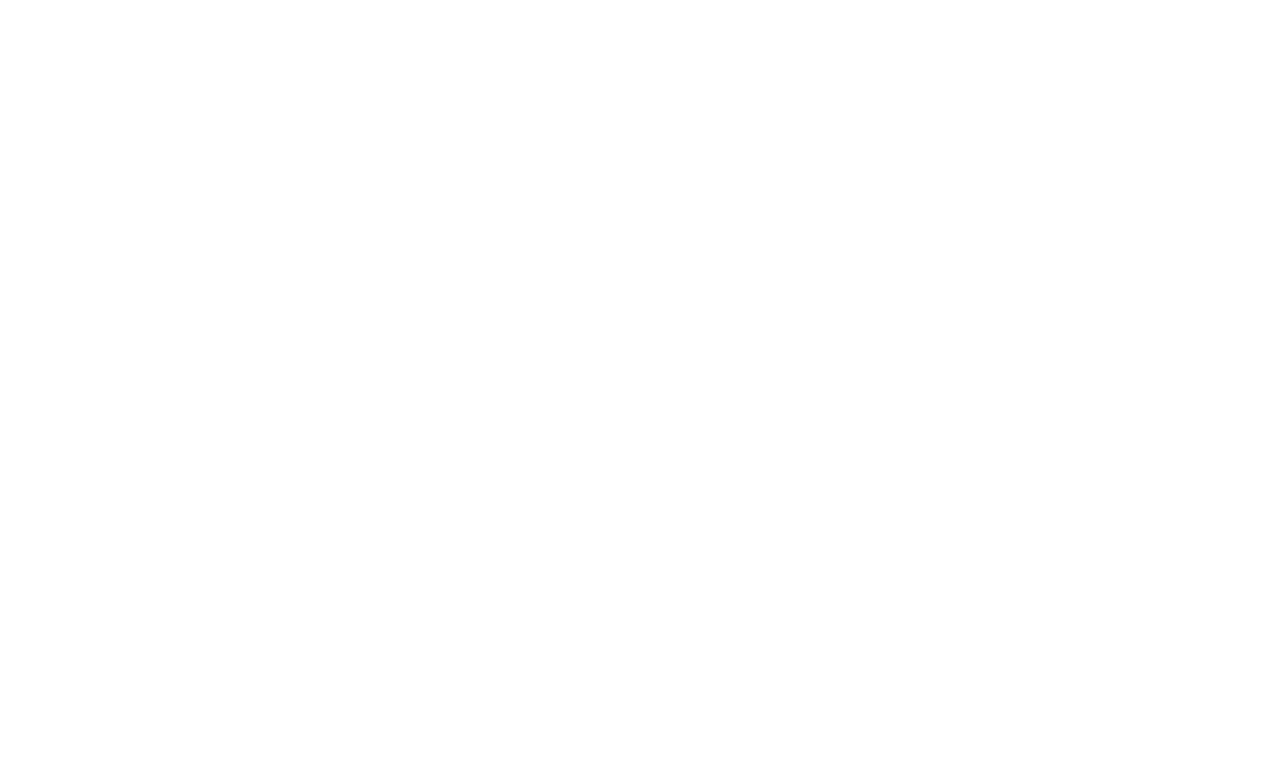
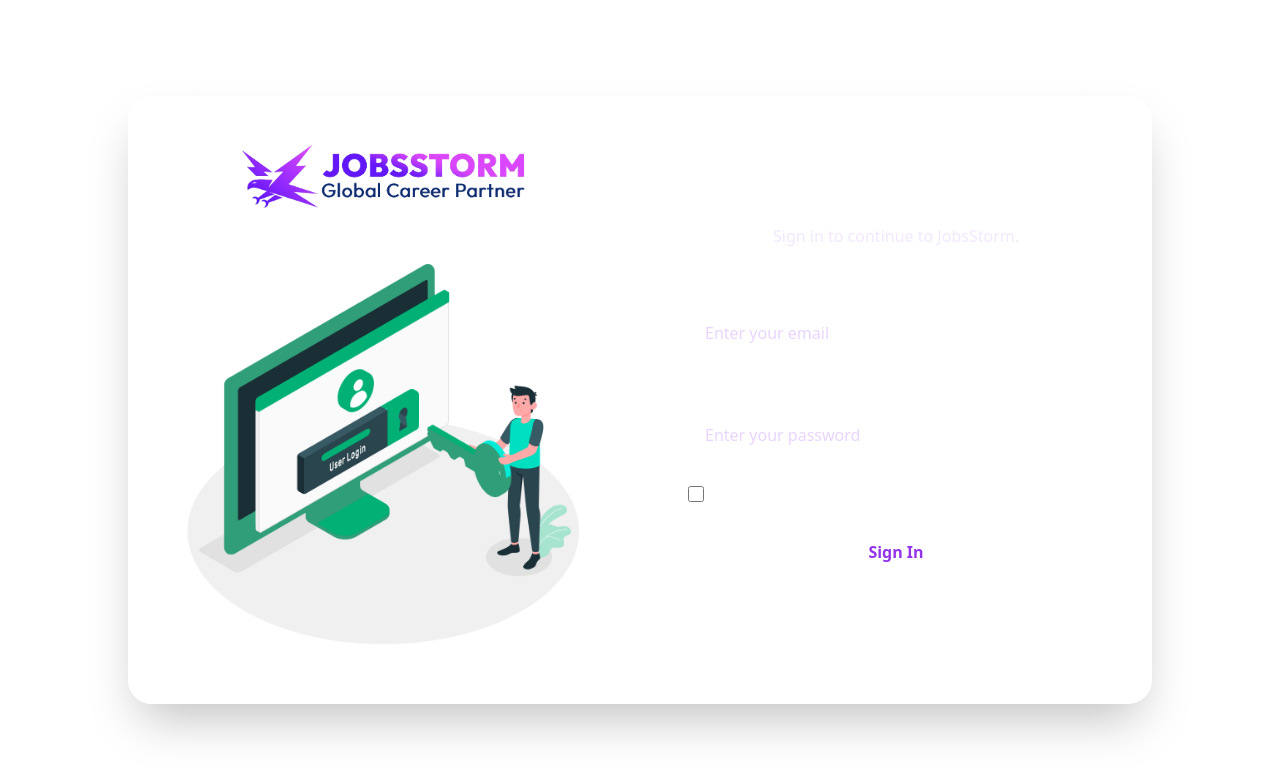
Before and after one commit to sensitive01/jobStrom-Employer, a React (Vite) app: page / in a window 1280 px wide. Before the commit this address had no page. Shown: the top 776 px of the page. Built offline with nearby package versions, Linux system fonts and the light colour scheme.

Commit message:
correction added

```diff
--- a/src/App.jsx
+++ b/src/App.jsx
@@ -12,7 +12,7 @@
     <BrowserRouter>
       <Routes>
         <Route path="/signup" element={<EmployerSignUpPage />} />
-        <Route path="/login" element={<EmployerLogin />} />
+        <Route path="/" element={<EmployerLogin />} />
         <Route path="/dashboard" element={<DashboardPage />} />
         <Route path="/all-job-list" element={<JobPostedPage />} />
         <Route path="/post-new-job" element={<PostJobForm />} />
```
Also changed, not shown: 1 other file (tests, documents, lock files or other folders).
